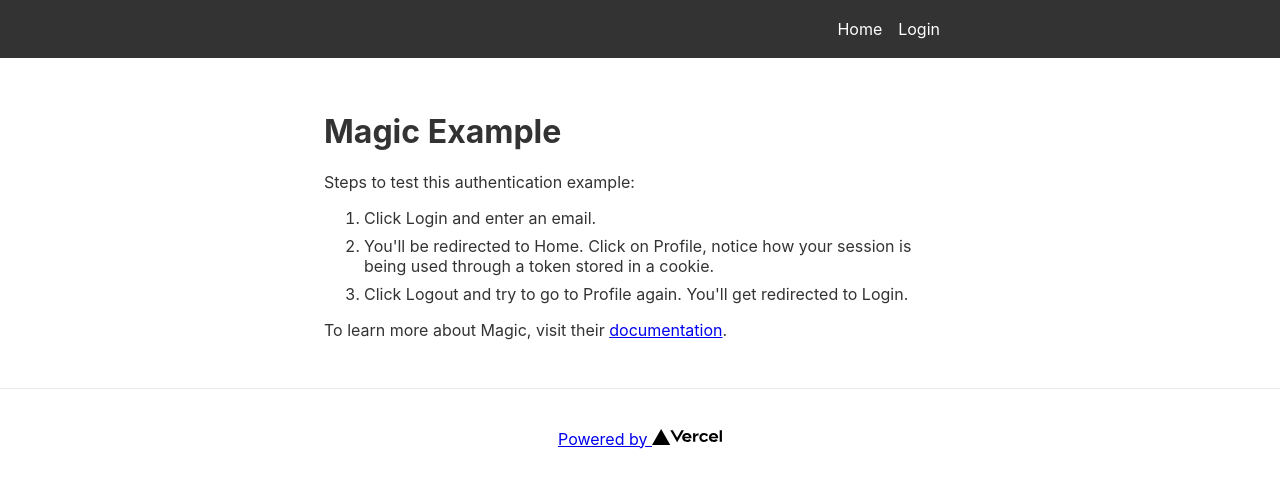
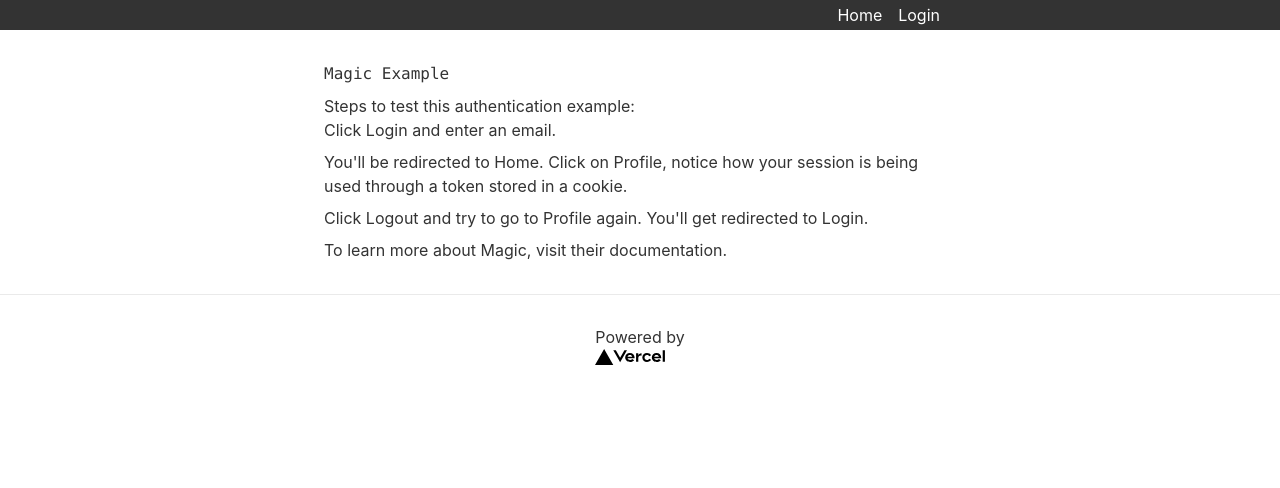
Before and after one commit to MidasXIV/ArcFUN-surge, a Next.js app: page / in a window 1280 px wide. Shown: the top 488 px of the page. Built offline with nearby package versions, Linux system fonts and the light colour scheme.

Commit message:
Add Tailwind CSS and dependencies

```diff
--- /dev/null
+++ b/pages/_app.js
@@ -0,0 +1,7 @@
+import '../styles/index.css'
+
+function MyApp({ Component, pageProps }) {
+  return <Component {...pageProps} />
+}
+
+export default MyApp
--- a/pages/index.js
+++ b/pages/index.js
@@ -6,7 +6,7 @@ const Home = () => {
 
   return (
     <Layout>
-      <h1>Magic Example</h1>
+      <h1 className="pb-2 font-mono">Magic Example</h1>
 
       <p>Steps to test this authentication example:</p>
 
--- /dev/null
+++ b/postcss.config.js
@@ -0,0 +1,18 @@
+module.exports = {
+  plugins: [
+    'tailwindcss',
+    'postcss-flexbugs-fixes',
+    [
+      'postcss-preset-env',
+      {
+        autoprefixer: {
+          flexbox: 'no-2009',
+        },
+        stage: 3,
+        features: {
+          'custom-properties': false,
+        },
+      },
+    ],
+  ],
+}
--- /dev/null
+++ b/styles/index.css
@@ -0,0 +1,15 @@
+@tailwind base;
+
+/* Write your own custom base styles here */
+
+/* Start purging... */
+@tailwind components;
+/* Stop purging. */
+
+/* Write your own custom component styles here */
+
+/* Start purging... */
+@tailwind utilities;
+/* Stop purging. */
+
+/* Your own custom utilities */
--- /dev/null
+++ b/tailwind.config.js
@@ -0,0 +1,16 @@
+module.exports = {
+  future: {
+    removeDeprecatedGapUtilities: true,
+    purgeLayersByDefault: true,
+  },
+  purge: ['./components/**/*.{js,ts,jsx,tsx}', './pages/**/*.{js,ts,jsx,tsx}'],
+  theme: {
+    extend: {
+      colors: {
+        'accent-1': '#333',
+      },
+    },
+  },
+  variants: {},
+  plugins: [],
+}
```
Also changed, not shown: package.json (+8 -1 lines), 1 other file (tests, documents, lock files or other folders).
